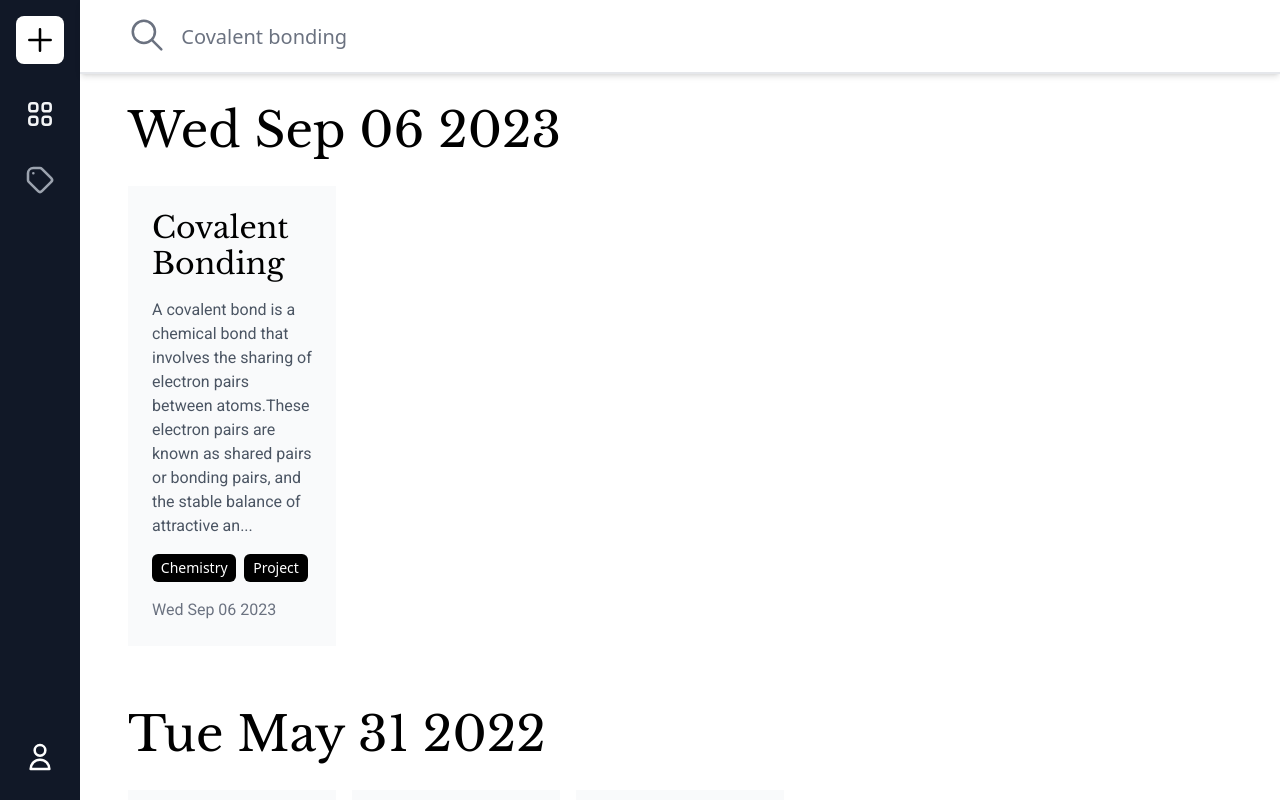
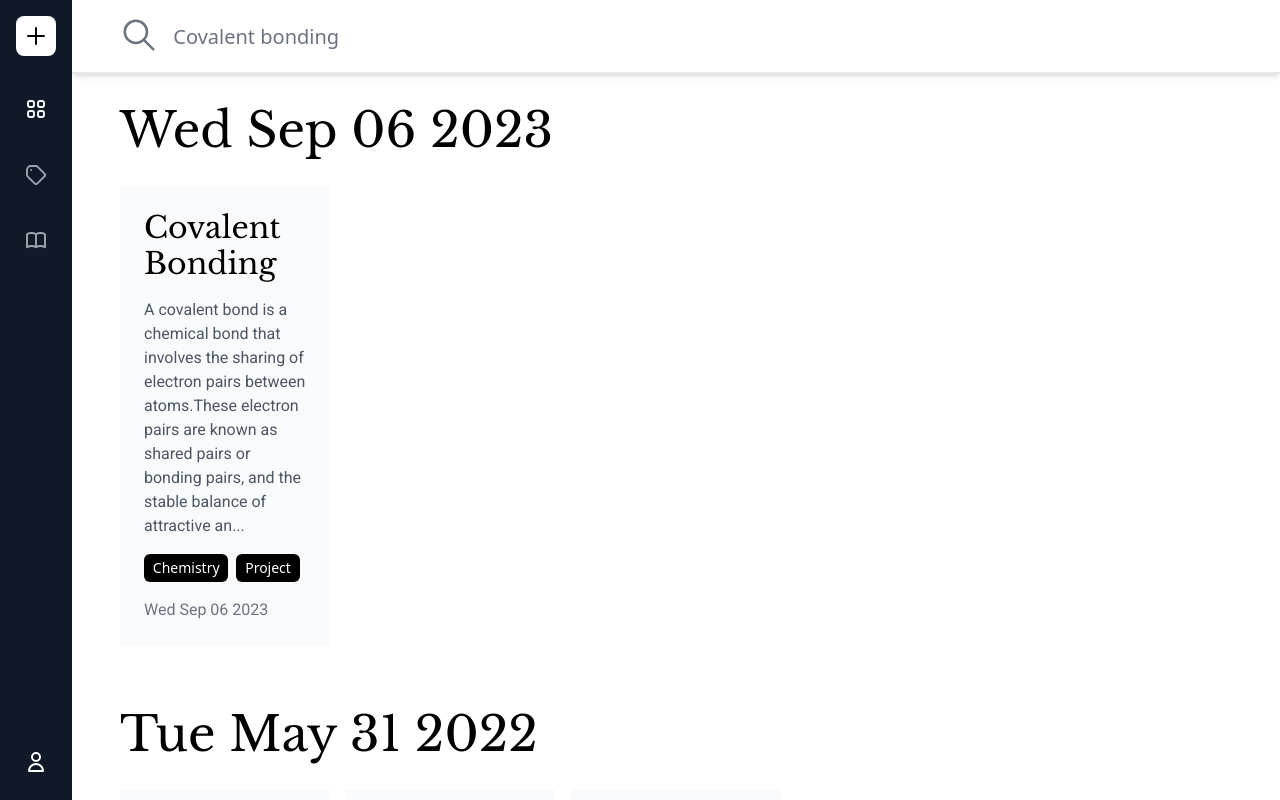
Before and after one commit to kakalition/writo, a React (Vite) app in the folder frontend/: page /app in a window 1280 px wide. Built offline with nearby package versions, Linux system fonts and the light colour scheme.

Commit message:
Add BookIcon; Resize icon size in AppNavbarComponent

```diff
--- a/frontend/src/common-component/AppNavbarComponent.tsx
+++ b/frontend/src/common-component/AppNavbarComponent.tsx
@@ -1,5 +1,6 @@
 import React from 'react';
 import NoteListPageTabEnum from '../features/app/note-list/typedefs/NoteListPageTabEnum';
+import BookIcon from './icons/BookIcon';
 import GridIcon from './icons/GridIcon';
 import PlusIcon from './icons/PlusIcon';
 import TagIcon from './icons/TagIcon';
@@ -14,34 +15,42 @@ type Params = {
 };
 
 export default function AppNavbarComponent({
-  currentTab,onNewNoteClick, onNoteTabClick, onTagTabClick, onUserClick,
+  currentTab, onNewNoteClick, onNoteTabClick, onTagTabClick, onUserClick,
 }: Params) {
-  const iconClass = 'w-8 h-8 stroke-[0.12rem]';
+  const iconClass = 'w-6 h-6 stroke-[0.12rem]';
 
   return (
     <div id="navbar" className="flex flex-col justify-start items-center p-4 h-full bg-gray-900">
       <button
-        className="p-2 w-12 h-12 bg-white rounded-lg stroke-gray-900 stroke-[0.12rem]"
+        className="p-2 w-10 h-10 bg-white rounded-lg stroke-gray-900 stroke-[0.12rem]"
         type="button"
         onClick={onNewNoteClick}
       >
         <PlusIcon />
       </button>
-      <div className="h-12" />
+      <div className="h-16" />
       <button
         type="button"
         onClick={onNoteTabClick}
-        className={`${iconClass} ${currentTab === NoteListPageTabEnum.Note ? 'stroke-gray-100' : 'stroke-gray-400'}`}
+        className={`${iconClass} ${currentTab === NoteListPageTabEnum.NoteList ? 'stroke-gray-100' : 'stroke-gray-400'}`}
       >
         <GridIcon />
       </button>
-      <div className="h-12" />
+      <div className="h-16" />
       <button
         type="button"
         onClick={onTagTabClick}
-        className={`${iconClass} ${currentTab === NoteListPageTabEnum.Tag ? 'stroke-gray-100' : 'stroke-gray-400'}`}
+        className={`${iconClass} ${currentTab === NoteListPageTabEnum.TagList ? 'stroke-gray-100' : 'stroke-gray-400'}`}
       >
         <TagIcon />
+      </button>
+      <div className="h-16" />
+      <button
+        type="button"
+        onClick={onTagTabClick}
+        className={`${iconClass} ${currentTab === NoteListPageTabEnum.Note ? 'stroke-gray-100' : 'stroke-gray-400'}`}
+      >
+        <BookIcon />
       </button>
       <div className="h-full" />
       <button
--- /dev/null
+++ b/frontend/src/common-component/icons/BookIcon.tsx
@@ -0,0 +1,15 @@
+export default function BookIcon() {
+  return (
+    <svg
+      xmlns="http://www.w3.org/2000/svg"
+      fill="none"
+      viewBox="0 0 24 24"
+    >
+      <path
+        strokeLinecap="round"
+        strokeLinejoin="round"
+        d="M12 6.253v13m0-13C10.832 5.477 9.246 5 7.5 5S4.168 5.477 3 6.253v13C4.168 18.477 5.754 18 7.5 18s3.332.477 4.5 1.253m0-13C13.168 5.477 14.754 5 16.5 5c1.747 0 3.332.477 4.5 1.253v13C19.832 18.477 18.247 18 16.5 18c-1.746 0-3.332.477-4.5 1.253"
+      />
+    </svg>
+  );
+}
--- a/frontend/src/features/app/note-list/NoteListPage.tsx
+++ b/frontend/src/features/app/note-list/NoteListPage.tsx
@@ -112,7 +112,7 @@ const dummyTags: TagCollectionType[] = [
 ];
 
 export default function NoteListPage() {
-  const [currentTab, setCurrentTab] = useState<NoteListPageTabEnum>(NoteListPageTabEnum.Note);
+  const [currentTab, setCurrentTab] = useState<NoteListPageTabEnum>(NoteListPageTabEnum.NoteList);
 
   const sortedData = dummyData.sort((a, b) => b.timestamp - a.timestamp);
   const generatedComponent = useMemo(() => NoteDataMapper(sortedData), [sortedData]);
@@ -121,7 +121,7 @@ export default function NoteListPage() {
   ), []);
 
   const tabComponent = useMemo(() => {
-    if (currentTab === NoteListPageTabEnum.Note) {
+    if (currentTab === NoteListPageTabEnum.NoteList) {
       return <NoteListTabComponent noteComponents={generatedComponent} />;
     }
     return <TagListTabComponent tagComponents={generatedTags} />;
@@ -132,8 +132,8 @@ export default function NoteListPage() {
       <AppNavbarComponent
         currentTab={currentTab}
         onNewNoteClick={() => console.log('implement')}
-        onNoteTabClick={() => setCurrentTab(NoteListPageTabEnum.Note)}
-        onTagTabClick={() => setCurrentTab(NoteListPageTabEnum.Tag)}
+        onNoteTabClick={() => setCurrentTab(NoteListPageTabEnum.NoteList)}
+        onTagTabClick={() => setCurrentTab(NoteListPageTabEnum.TagList)}
         onUserClick={() => console.log('implement')}
       />
       <div id="app-content" className="flex flex-col w-full h-full">
--- a/frontend/src/features/app/note-list/components/NoteTileComponent.tsx
+++ b/frontend/src/features/app/note-list/components/NoteTileComponent.tsx
@@ -1,4 +1,4 @@
-import TagComponent from '../../../../common-component/icons/TagComponent';
+import TagComponent from '../../../../common-component/TagComponent';
 import { NoteType } from '../../typedefs/NoteType';
 
 type Params = {
--- a/frontend/src/features/app/note-list/typedefs/NoteListPageTabEnum.ts
+++ b/frontend/src/features/app/note-list/typedefs/NoteListPageTabEnum.ts
@@ -1,6 +1,7 @@
 enum NoteListPageTabEnum {
+  NoteList,
+  TagList,
   Note,
-  Tag,
 }
 
 export default NoteListPageTabEnum;
```
Also changed, not shown: frontend/src/common-component/TagComponent.tsx (renamed from frontend/src/common-component/icons/TagComponent.tsx).
